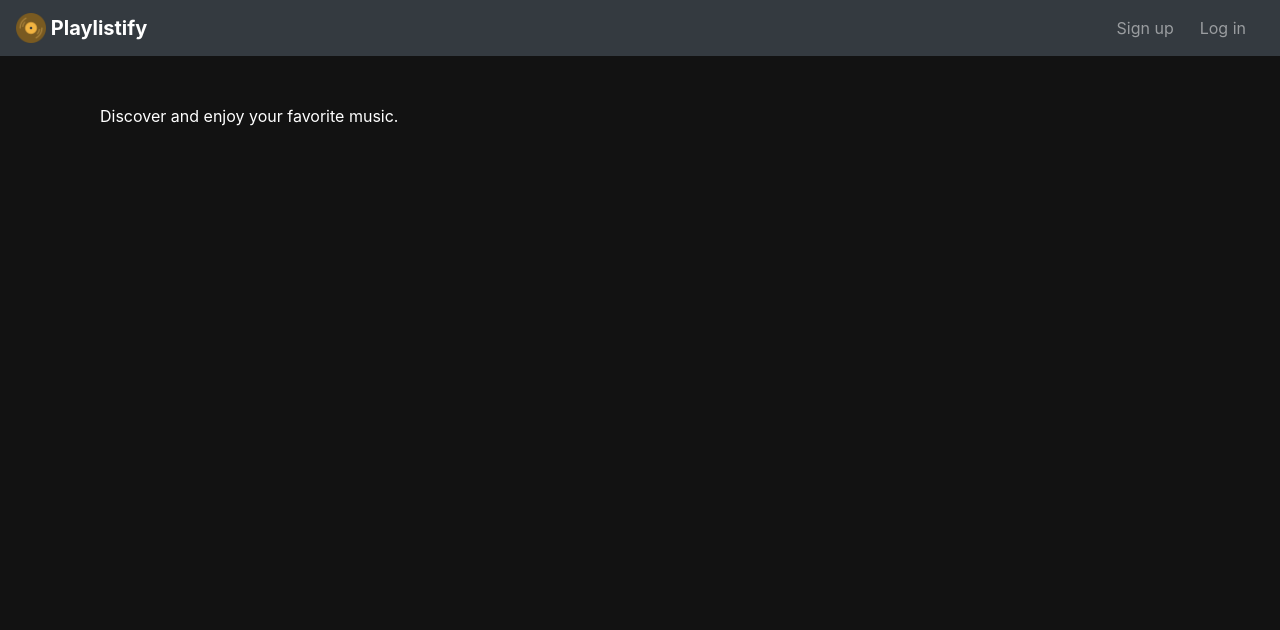
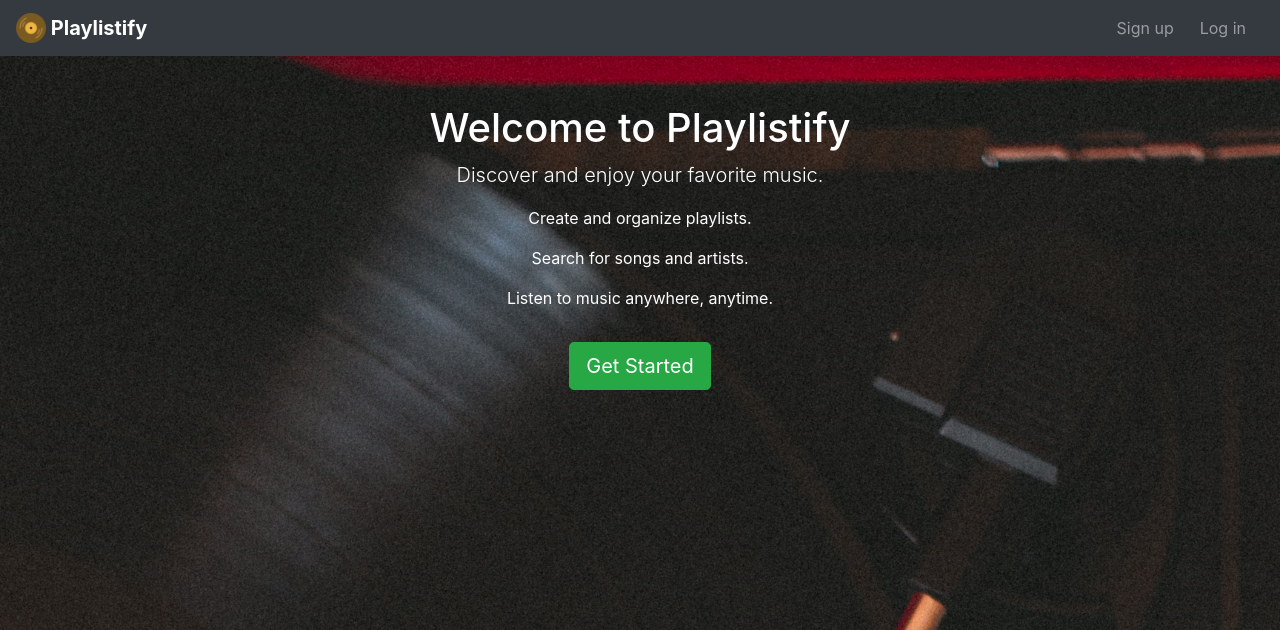
Before and after one commit to danielrhodes11/CAPSTONE-1, a Flask app: page / in a window 1280 px wide. Shown: the top 630 px of the page. Run offline with Flask 3, Linux system fonts and the light colour scheme; parts of the project's set-up code (start-up, migrations or seed data) failed here and were passed over; some libraries are stand-ins or nearby versions.

Commit message:
added background-image

```diff
--- a/app.py
+++ b/app.py
@@ -74,6 +74,9 @@ def signup():
     If there already is a user with that username: flash message
     and re-present form.
     """
+    if g.user:
+        flash("You are already logged in.", "danger")
+        return redirect("/")
 
     form = RegisterForm()
 
@@ -200,6 +203,7 @@ def delete_user(user_id):
 ###################################
 #  PLAYLIST ROUTES
 ###################################
+
 
 @app.route("/users/<int:user_id>/playlists/new", methods=["GET", "POST"])
 def create_playlist(user_id):
@@ -406,6 +410,11 @@ def show_song_details(spotify_id):
     return render_template("song_details.html", song_info=song_info)
 
 
+######################
+# GLOBAL SEARCH ROUTES
+######################
+
+
 ######## things to potentially add##########
 
 # block menu bar.
--- a/static/style.css
+++ b/static/style.css
@@ -1,6 +1,7 @@
 body {
-    background-color: #121212;
     color: #fff;
+    background-image: url('/static/background.jpg');
+    background-size: cover;
 }
 
 
--- a/templates/base.html
+++ b/templates/base.html
@@ -55,8 +55,8 @@
 
                 {% if g.user %}
                 <li class="nav-item">
-                    <form class="form-inline my-2 my-lg-0" action="#" method="POST">
-                        <input class="form-control" name="query" placeholder="Search Playlistify" id="search">
+                    <form class="form-inline my-2 my-lg-0" action="#" method="GET">
+                        <input class="form-control" name="song_name" placeholder="Search Playlistify" id="search">
                         <button class="btn btn-outline-light" type="submit">
                             <i class="fas fa-search"></i>
                         </button>
--- a/templates/home.html
+++ b/templates/home.html
@@ -1,5 +1,16 @@
 {% extends 'base.html' %}
 
 {% block content %}
-    <p>Discover and enjoy your favorite music.</p>
+<div class="container mt-5">
+    <div class="row">
+        <div class="col-md-6 offset-md-3 text-center">
+            <h1>Welcome to Playlistify</h1>
+            <p class="lead">Discover and enjoy your favorite music.</p>
+            <p>Create and organize playlists.</p>
+            <p>Search for songs and artists.</p>
+            <p>Listen to music anywhere, anytime.</p>
+            <a href="/signup" class="btn btn-success btn-lg mt-3">Get Started</a>
+        </div>
+    </div>
+</div>
 {% endblock %}
--- a/templates/search_for_songs.html
+++ b/templates/search_for_songs.html
@@ -4,7 +4,7 @@
 <div class="container">
   <div class="row">
     <div class="col-md-6 offset-md-3">
-      <form method="GET" action="/playlists/{{ playlist.id }}/search/results" class="mt-4">
+      <form method="GET" action="{{ url_for('show_search_results', playlist_id=playlist.id)}}" class="mt-4">
         <div class="input-group">
           <input type="text" class="form-control" id="song_name" name="song_name" placeholder="Search for songs...">
           <div class="input-group-append">
--- a/templates/search_results.html
+++ b/templates/search_results.html
@@ -4,7 +4,7 @@
 <div class="container">
     <div class="row">
       <div class="col-md-6 offset-md-3">
-        <form method="GET" action="/playlists/{{ playlist.id }}/search/results" class="mt-4">
+        <form method="GET" action="{{ url_for('show_search_results', playlist_id=playlist.id)}}" class="mt-4">
           <div class="input-group">
             <input type="text" class="form-control" id="song_name" name="song_name" placeholder="Search for songs...">
             <div class="input-group-append">
```
Also changed, not shown: static/background.jpg (added).
